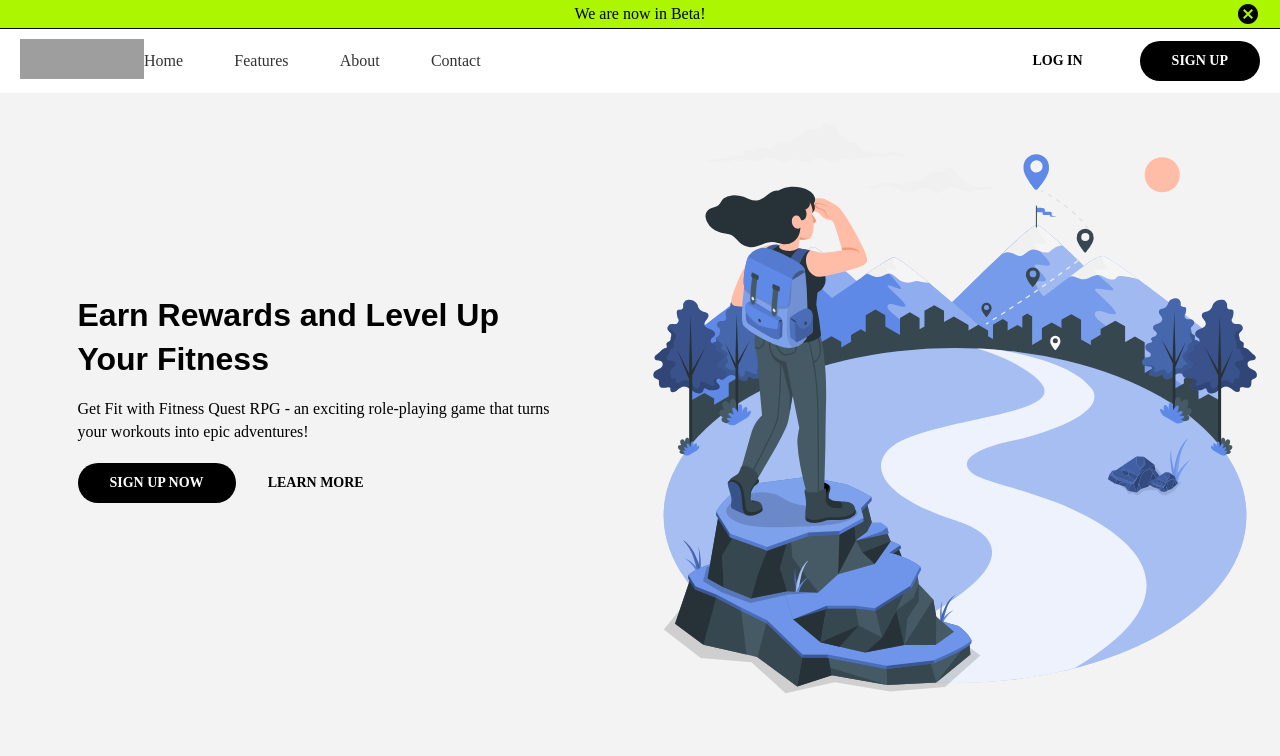
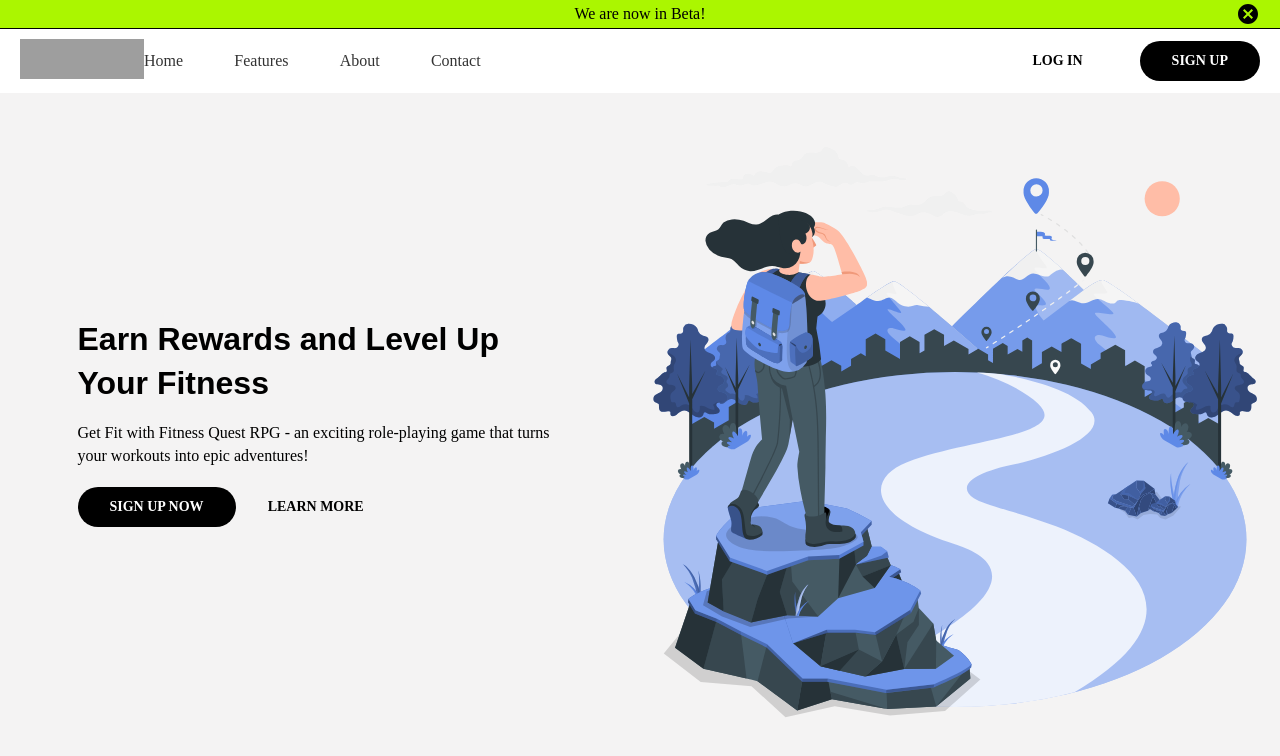
Before and after one commit to saksdev/Fitness-Quest-RPG, a React (Create React App) app: page / in a window 1280 px wide. Shown: the top 756 px of the page. Built offline with nearby package versions, Linux system fonts and the light colour scheme; grey boxes are pictures that could not be loaded; a web font is replaced by a local one.

Commit message:
Section Margin update

```diff
--- a/src/App.css
+++ b/src/App.css
@@ -3,13 +3,20 @@
     src: url('./fonts/Semakin.otf') format('truetype');
     font-weight: normal;
     font-style: normal;
-  }
-
-section{
-    margin: 0px 15px;
 }
 
-.btn{
+section {
+    margin: 0px 15px;
+    margin-top: 1.5rem;
+}
+
+@media screen and (max-width: 768px) {
+    section {
+        margin-top: 15vw;
+    }
+}
+
+.btn {
     display: inline-block;
     text-transform: uppercase;
     border-radius: 2rem;
@@ -20,21 +27,21 @@ section{
     transition: all .2s;
 }
 
-img{
+img {
     width: 100%;
     max-width: 700px;
 }
 
-.txt-center{
+.txt-center {
     text-align: center;
 }
 
-a{
-	text-decoration: none;
+a {
+    text-decoration: none;
     color: #333;
 }
 
 
 .hidden {
     display: none;
-  }
+}
--- a/src/Component/Css/HomePage.css
+++ b/src/Component/Css/HomePage.css
@@ -64,5 +64,4 @@
     .hero-title{
         font-size: 1.875rem;
     }
-
 }
--- a/src/Component/Css/Navigation.css
+++ b/src/Component/Css/Navigation.css
@@ -98,7 +98,7 @@ nav {
 .items {
   width: 100%;
   opacity: 0;
-  background-color: rgba(0, 0, 0, 0.0);
+  background-color: rgba(91, 90, 90, 0);
 }
 
 #drawer-input:checked~.nav-links-2 .items {
```
